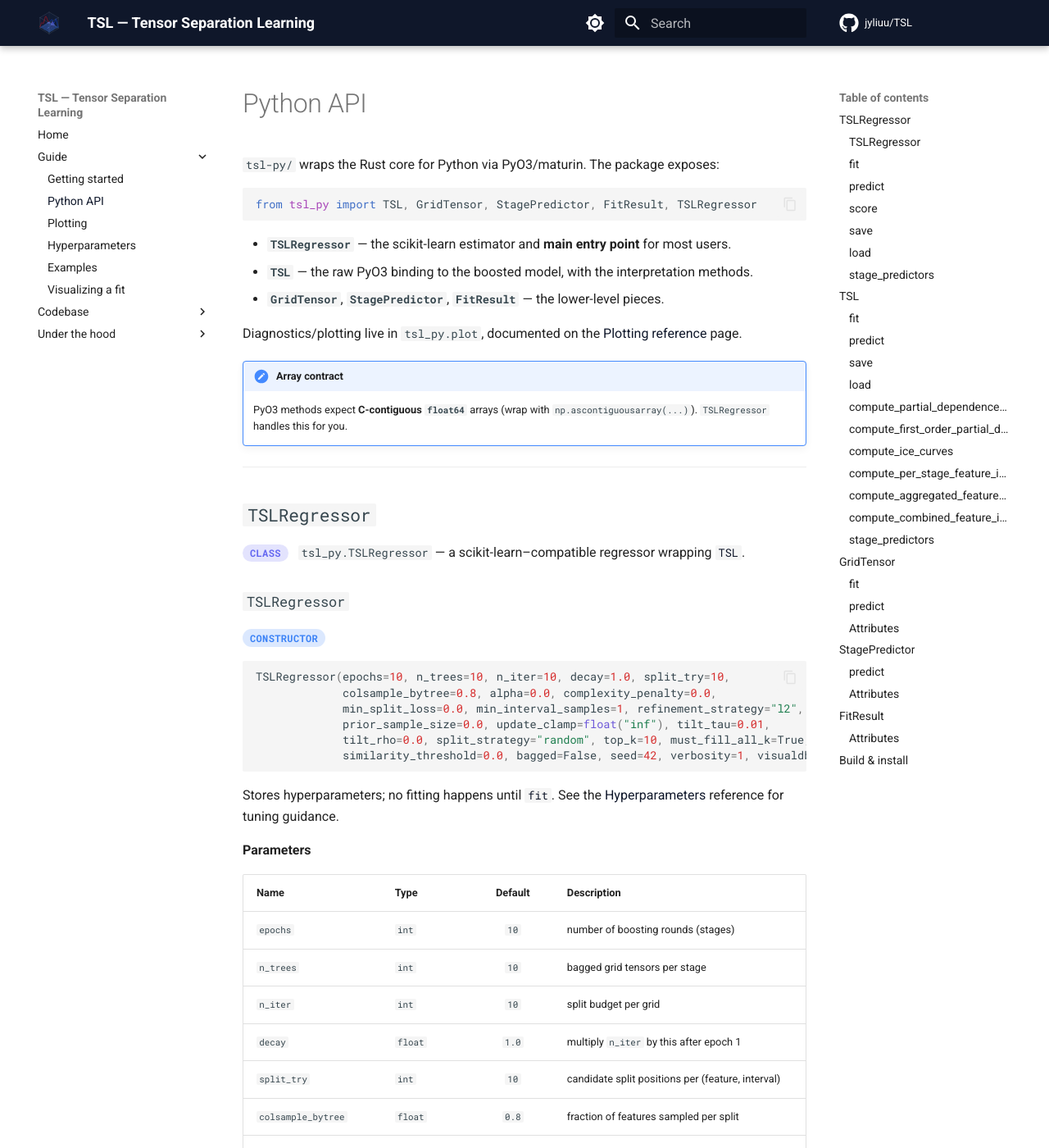
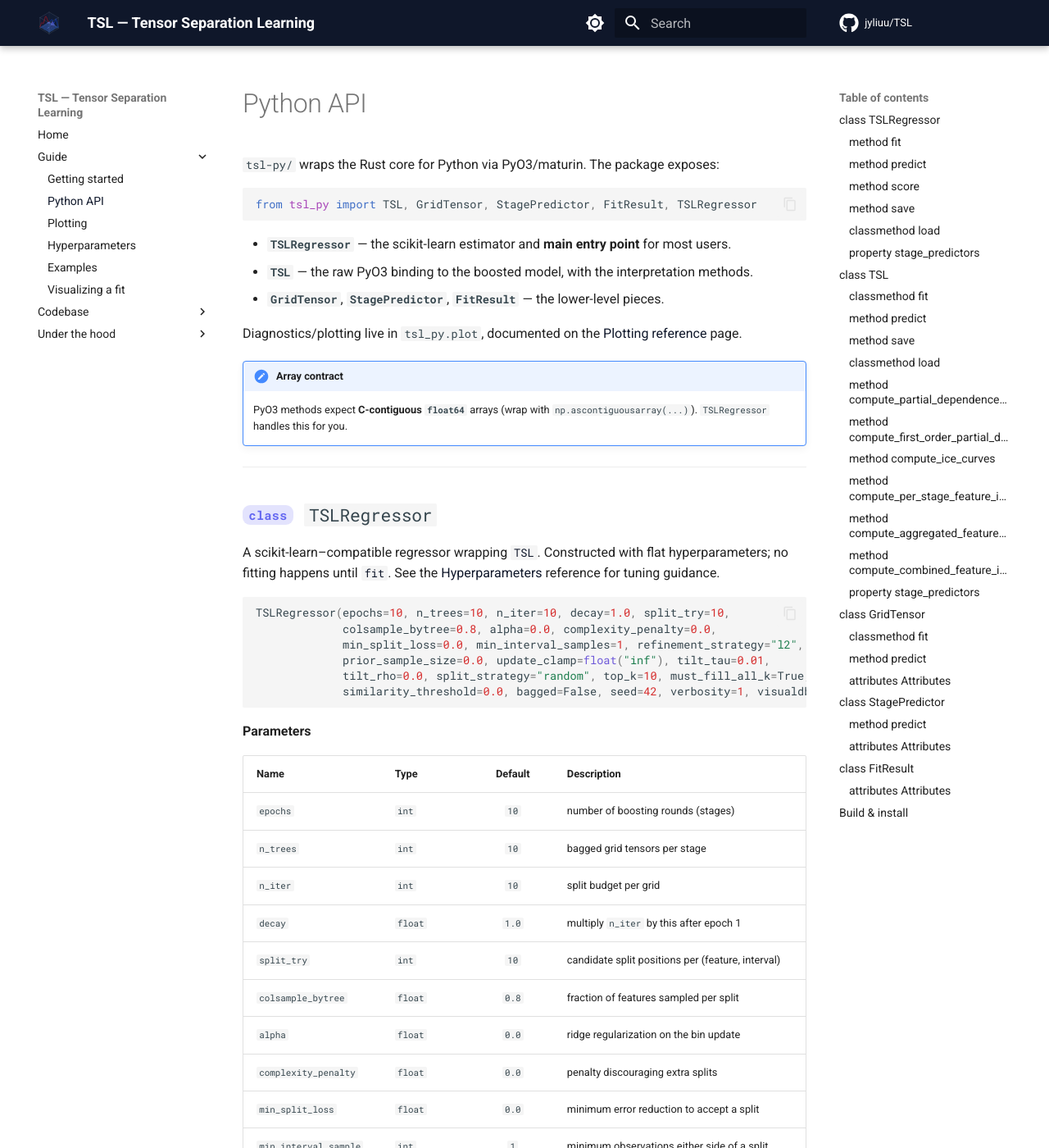
Before and after one commit to jyliuu/TSL, an MkDocs documentation site: the page built from docs/docs/code/python-api.md, in a window 1280 px wide and 1400 px high. Shown: the whole window at 82% size. Built offline with MkDocs 1.6.1 and Material for MkDocs 9.7.7, drawn with Linux system fonts in a browser that asks for light colours; comment, search, counter and statistics services are not loaded; some of the changed text lies outside the part shown.

Commit message:
docs: move API kind tags inline into headings; drop orphaned class line

````diff
--- a/docs/docs/code/python-api.md
+++ b/docs/docs/code/python-api.md
@@ -19,13 +19,11 @@ page.
 
 ---
 
-## `TSLRegressor`
+## <span class="api-tag api-tag-class">class</span> `TSLRegressor` { #tslregressor }
 
-<span class="api-tag api-tag-class">class</span> &nbsp; `tsl_py.TSLRegressor` — a scikit-learn–compatible regressor wrapping [`TSL`](#tsl).
-
-### `TSLRegressor` { #tslregressor-init }
-
-<p class="api-sig"><span class="api-tag api-tag-method">constructor</span></p>
+A scikit-learn–compatible regressor wrapping [`TSL`](#tsl). Constructed with flat
+hyperparameters; no fitting happens until [`fit`](#tslregressor-fit). See the
+[Hyperparameters](../guides/hyperparameters.md) reference for tuning guidance.
 
 ```python
 TSLRegressor(epochs=10, n_trees=10, n_iter=10, decay=1.0, split_try=10,
@@ -35,9 +33,6 @@ TSLRegressor(epochs=10, n_trees=10, n_iter=10, decay=1.0, split_try=10,
              tilt_rho=0.0, split_strategy="random", top_k=10, must_fill_all_k=True,
              similarity_threshold=0.0, bagged=False, seed=42, verbosity=1, visualdb=None)
 ```
-
-Stores hyperparameters; no fitting happens until [`fit`](#tslregressor-fit). See the
-[Hyperparameters](../guides/hyperparameters.md) reference for tuning guidance.
 
 **Parameters**
 
@@ -67,9 +62,7 @@ Stores hyperparameters; no fitting happens until [`fit`](#tslregressor-fit). See
 | `verbosity` | `int` | `1` | log verbosity |
 | `visualdb` | `str \| None` | `None` | evo-logging SQLite path |
 
-### `fit` { #tslregressor-fit }
-
-<p class="api-sig"><span class="api-tag api-tag-method">method</span></p>
+### <span class="api-tag api-tag-method">method</span> `fit` { #tslregressor-fit }
 
 ```python
 TSLRegressor.fit(X, y) -> TSLRegressor
@@ -91,9 +84,7 @@ Fit the model. Delegates to [`TSL.fit`](#tsl-fit), storing the fitted core model
 |------|-------------|
 | `TSLRegressor` | `self`, fitted (scikit-learn convention) |
 
-### `predict` { #tslregressor-predict }
-
-<p class="api-sig"><span class="api-tag api-tag-method">method</span></p>
+### <span class="api-tag api-tag-method">method</span> `predict` { #tslregressor-predict }
 
 ```python
 TSLRegressor.predict(X) -> np.ndarray
@@ -111,9 +102,7 @@ TSLRegressor.predict(X) -> np.ndarray
 |------|-------------|
 | `ndarray (n_samples,)` | predictions |
 
-### `score` { #tslregressor-score }
-
-<p class="api-sig"><span class="api-tag api-tag-method">method</span></p>
+### <span class="api-tag api-tag-method">method</span> `score` { #tslregressor-score }
 
 ```python
 TSLRegressor.score(X, y) -> float
@@ -134,9 +123,7 @@ The coefficient of determination $R^2$ (via scikit-learn's `r2_score`).
 |------|-------------|
 | `float` | $R^2$ of `predict(X)` against `y` |
 
-### `save` { #tslregressor-save }
-
-<p class="api-sig"><span class="api-tag api-tag-method">method</span></p>
+### <span class="api-tag api-tag-method">method</span> `save` { #tslregressor-save }
 
 ```python
 TSLRegressor.save(path) -> None
@@ -146,9 +133,7 @@ TSLRegressor.save(path) -> None
 |------|------|:--:|-------------|
 | `path` | `str` | _required_ | destination file (binary) |
 
-### `load` { #tslregressor-load }
-
-<p class="api-sig"><span class="api-tag api-tag-classmethod">classmethod</span></p>
+### <span class="api-tag api-tag-classmethod">classmethod</span> `load` { #tslregressor-load }
 
 ```python
 TSLRegressor.load(path) -> TSLRegressor
@@ -166,21 +151,18 @@ Load a model saved with [`save`](#tslregressor-save); also reads the legacy MPF
 |------|-------------|
 | `TSLRegressor` | a fitted estimator |
 
-### `stage_predictors` { #tslregressor-stage-predictors }
-
-<p class="api-sig"><span class="api-tag api-tag-property">property</span></p>
+### <span class="api-tag api-tag-property">property</span> `stage_predictors` { #tslregressor-stage-predictors }
 
 The list of fitted [`StagePredictor`](#stagepredictor) objects. **Type:** `list[StagePredictor]`.
 
 ---
 
-## `TSL`
+## <span class="api-tag api-tag-class">class</span> `TSL` { #tsl }
 
-<span class="api-tag api-tag-class">class</span> &nbsp; `tsl_py.TSL` — the core boosted model. Use it directly for the interpretation methods below; otherwise prefer [`TSLRegressor`](#tslregressor).
+The core boosted model. Use it directly for the interpretation methods below; otherwise
+prefer [`TSLRegressor`](#tslregressor).
 
-### `fit` { #tsl-fit }
-
-<p class="api-sig"><span class="api-tag api-tag-classmethod">classmethod</span></p>
+### <span class="api-tag api-tag-classmethod">classmethod</span> `fit` { #tsl-fit }
 
 ```python
 TSL.fit(x, y, epochs, decay, n_trees, n_iter, split_try, colsample_bytree, alpha,
@@ -198,7 +180,7 @@ Fit a boosted TSL model.
 |------|------|:--:|-------------|
 | `x` | `ndarray (n_samples, n_features)` | _required_ | training features (C-contiguous `float64`) |
 | `y` | `ndarray (n_samples,)` | _required_ | training targets |
-| _hyperparameters_ | — | — | same names/types as the [`TSLRegressor` constructor](#tslregressor-init) |
+| _hyperparameters_ | — | — | same names/types as the [`TSLRegressor` constructor](#tslregressor) |
 
 **Returns**
 
@@ -206,9 +188,7 @@ Fit a boosted TSL model.
 |------|-------------|
 | `tuple[TSL, FitResult]` | the fitted model and its training diagnostics |
 
-### `predict` { #tsl-predict }
-
-<p class="api-sig"><span class="api-tag api-tag-method">method</span></p>
+### <span class="api-tag api-tag-method">method</span> `predict` { #tsl-predict }
 
 ```python
 TSL.predict(x) -> np.ndarray
@@ -224,9 +204,7 @@ TSL.predict(x) -> np.ndarray
 |------|-------------|
 | `ndarray (n_samples,)` | sum of all stage predictions |
 
-### `save` { #tsl-save }
-
-<p class="api-sig"><span class="api-tag api-tag-method">method</span></p>
+### <span class="api-tag api-tag-method">method</span> `save` { #tsl-save }
 
 ```python
 TSL.save(path) -> None
@@ -236,9 +214,7 @@ TSL.save(path) -> None
 |------|------|:--:|-------------|
 | `path` | `str` | _required_ | destination binary file |
 
-### `load` { #tsl-load }
-
-<p class="api-sig"><span class="api-tag api-tag-classmethod">classmethod</span></p>
+### <span class="api-tag api-tag-classmethod">classmethod</span> `load` { #tsl-load }
 
 ```python
 TSL.load(path) -> TSL
@@ -252,9 +228,7 @@ Reads the native binary format and the legacy MPF `.bin` format.
 
 **Returns** — `TSL`.
 
-### `compute_partial_dependence_function` { #tsl-pd }
-
-<p class="api-sig"><span class="api-tag api-tag-method">method</span></p>
+### <span class="api-tag api-tag-method">method</span> `compute_partial_dependence_function` { #tsl-pd }
 
 ```python
 TSL.compute_partial_dependence_function(fixed_indices, fixed_values, data_x)
@@ -278,9 +252,7 @@ marginalizing over the **empirical joint** of the non-fixed features.
 |------|-------------|
 | `tuple[list, ndarray]` | per-stage $(C_+, C_-)$ constants, and branch curves $[f_+^{(0)}, f_-^{(0)}, f_+^{(1)}, \dots]$ |
 
-### `compute_first_order_partial_dependence_functions` { #tsl-pd1 }
-
-<p class="api-sig"><span class="api-tag api-tag-method">method</span></p>
+### <span class="api-tag api-tag-method">method</span> `compute_first_order_partial_dependence_functions` { #tsl-pd1 }
 
 ```python
 TSL.compute_first_order_partial_dependence_functions(values_x, data_x) -> list
@@ -301,9 +273,7 @@ TSL.compute_first_order_partial_dependence_functions(values_x, data_x) -> list
 |------|-------------|
 | `list` | one `(constants_per_stage, pd_values)` entry per feature |
 
-### `compute_ice_curves` { #tsl-ice }
-
-<p class="api-sig"><span class="api-tag api-tag-method">method</span></p>
+### <span class="api-tag api-tag-method">method</span> `compute_ice_curves` { #tsl-ice }
 
 ```python
 TSL.compute_ice_curves(observations, feature_index, x_range, data_x) -> np.ndarray
@@ -326,9 +296,7 @@ Individual Conditional Expectation curves: sweep one feature for each given obse
 |------|-------------|
 | `ndarray (n_obs, n_range, 2·n_stages)` | ICE curves, scaled by `scaling_plus`/`scaling_minus` |
 
-### `compute_per_stage_feature_importance` { #tsl-fi-stage }
-
-<p class="api-sig"><span class="api-tag api-tag-method">method</span></p>
+### <span class="api-tag api-tag-method">method</span> `compute_per_stage_feature_importance` { #tsl-fi-stage }
 
 ```python
 TSL.compute_per_stage_feature_importance(data_x) -> tuple[np.ndarray, np.ndarray]
@@ -346,9 +314,7 @@ TSL.compute_per_stage_feature_importance(data_x) -> tuple[np.ndarray, np.ndarray
 |------|-------------|
 | `tuple[ndarray, ndarray]` | `(backbone, tilt)` importance, each `(n_stages, n_features)` — $\mathrm{Var}[\log b_j]$ and $\mathrm{Var}[d_j]$ |
 
-### `compute_aggregated_feature_importance` { #tsl-fi-agg }
-
-<p class="api-sig"><span class="api-tag api-tag-method">method</span></p>
+### <span class="api-tag api-tag-method">method</span> `compute_aggregated_feature_importance` { #tsl-fi-agg }
 
 ```python
 TSL.compute_aggregated_feature_importance(data_x)
@@ -369,9 +335,7 @@ Energy-weighted roll-up of the per-stage importances.
 |------|-------------|
 | `tuple[ndarray, ndarray, ndarray]` | `(global_backbone, global_tilt, stage_weights)`, each 1D |
 
-### `compute_combined_feature_importance` { #tsl-fi-combined }
-
-<p class="api-sig"><span class="api-tag api-tag-method">method</span></p>
+### <span class="api-tag api-tag-method">method</span> `compute_combined_feature_importance` { #tsl-fi-combined }
 
 ```python
 TSL.compute_combined_feature_importance(data_x, gamma=1.0)
@@ -393,21 +357,17 @@ A single combined importance $I_j = I_j^b + \gamma\, I_j^d$ per feature.
 |------|-------------|
 | `tuple[ndarray, ndarray, ndarray]` | `(combined, backbone, tilt)`, each 1D over features |
 
-### `stage_predictors` { #tsl-stage-predictors }
-
-<p class="api-sig"><span class="api-tag api-tag-property">property</span></p>
+### <span class="api-tag api-tag-property">property</span> `stage_predictors` { #tsl-stage-predictors }
 
 The stages of the model. **Type:** `list[StagePredictor]`.
 
 ---
 
-## `GridTensor`
+## <span class="api-tag api-tag-class">class</span> `GridTensor` { #gridtensor }
 
-<span class="api-tag api-tag-class">class</span> &nbsp; `tsl_py.GridTensor` — one fitted separable component (internals: [GridTensor](grid-tensor.md)).
+One fitted separable component (internals: [GridTensor](grid-tensor.md)).
 
-### `fit` { #gridtensor-fit }
-
-<p class="api-sig"><span class="api-tag api-tag-classmethod">classmethod</span></p>
+### <span class="api-tag api-tag-classmethod">classmethod</span> `fit` { #gridtensor-fit }
 
 ```python
 GridTensor.fit(x, y, n_iter, split_try, colsample_bytree,
@@ -430,9 +390,7 @@ Fit a single grid tensor (no boosting, no bagging).
 
 **Returns** — `tuple[GridTensor, FitResult]`.
 
-### `predict` { #gridtensor-predict }
-
-<p class="api-sig"><span class="api-tag api-tag-method">method</span></p>
+### <span class="api-tag api-tag-method">method</span> `predict` { #gridtensor-predict }
 
 ```python
 GridTensor.predict(x) -> np.ndarray
@@ -444,9 +402,7 @@ GridTensor.predict(x) -> np.ndarray
 
 **Returns** — `ndarray (n_samples,)`, this component's prediction.
 
-### Attributes { #gridtensor-attributes }
-
-<p class="api-sig"><span class="api-tag api-tag-attr">attributes</span></p>
+### <span class="api-tag api-tag-attr">attributes</span> Attributes { #gridtensor-attributes }
 
 | Name | Type | Description |
 |------|------|-------------|
@@ -460,13 +416,11 @@ GridTensor.predict(x) -> np.ndarray
 
 ---
 
-## `StagePredictor`
+## <span class="api-tag api-tag-class">class</span> `StagePredictor` { #stagepredictor }
 
-<span class="api-tag api-tag-class">class</span> &nbsp; `tsl_py.StagePredictor` — one boosting stage ([details](stage-predictor.md)).
+One boosting stage ([details](stage-predictor.md)).
 
-### `predict` { #stagepredictor-predict }
-
-<p class="api-sig"><span class="api-tag api-tag-method">method</span></p>
+### <span class="api-tag api-tag-method">method</span> `predict` { #stagepredictor-predict }
 
 ```python
 StagePredictor.predict(x) -> np.ndarray
@@ -478,9 +432,7 @@ StagePredictor.predict(x) -> np.ndarray
 
 **Returns** — `ndarray (n_samples,)`, the stage's contribution **with OLS scaling applied**.
 
-### Attributes { #stagepredictor-attributes }
-
-<p class="api-sig"><span class="api-tag api-tag-attr">attributes</span></p>
+### <span class="api-tag api-tag-attr">attributes</span> Attributes { #stagepredictor-attributes }
 
 | Name | Type | Description |
 |------|------|-------------|
@@ -491,13 +443,11 @@ StagePredictor.predict(x) -> np.ndarray
 
 ---
 
-## `FitResult`
+## <span class="api-tag api-tag-class">class</span> `FitResult` { #fitresult }
 
-<span class="api-tag api-tag-class">class</span> &nbsp; `tsl_py.FitResult` — training diagnostics, returned alongside a fitted model.
+Training diagnostics, returned alongside a fitted model.
 
-### Attributes { #fitresult-attributes }
-
-<p class="api-sig"><span class="api-tag api-tag-attr">attributes</span></p>
+### <span class="api-tag api-tag-attr">attributes</span> Attributes { #fitresult-attributes }
 
 | Name | Type | Description |
 |------|------|-------------|
--- a/docs/docs/stylesheets/extra.css
+++ b/docs/docs/stylesheets/extra.css
@@ -18,13 +18,24 @@
 .api-tag {
   display: inline-block;
   font-family: var(--md-code-font-family);
-  font-size: 0.6rem;
+  font-size: 0.6em;             /* scales with the heading it sits in */
   font-weight: 700;
   letter-spacing: 0.03em;
-  text-transform: uppercase;
-  padding: 0.06rem 0.45rem;
-  border-radius: 0.6rem;
+  text-transform: lowercase;
+  padding: 0.1em 0.5em;
+  margin-right: 0.45em;          /* gap before the symbol name */
+  border-radius: 0.6em;
   vertical-align: middle;
+  position: relative;
+  top: -0.08em;
+}
+/* Keep the kind word neutral in the right-hand table of contents. */
+.md-nav--secondary .api-tag {
+  background: transparent !important;
+  color: var(--md-default-fg-color--light) !important;
+  padding: 0;
+  margin-right: 0.35em;
+  font-size: 0.85em;
 }
 .api-tag-class       { background: rgba(99, 102, 241, 0.18); color: #6366f1; }
 .api-tag-method      { background: rgba(59, 130, 246, 0.18); color: #3b82f6; }
````
Also changed, not shown: docs/docs/code/plotting.md (+14 -42 lines).
